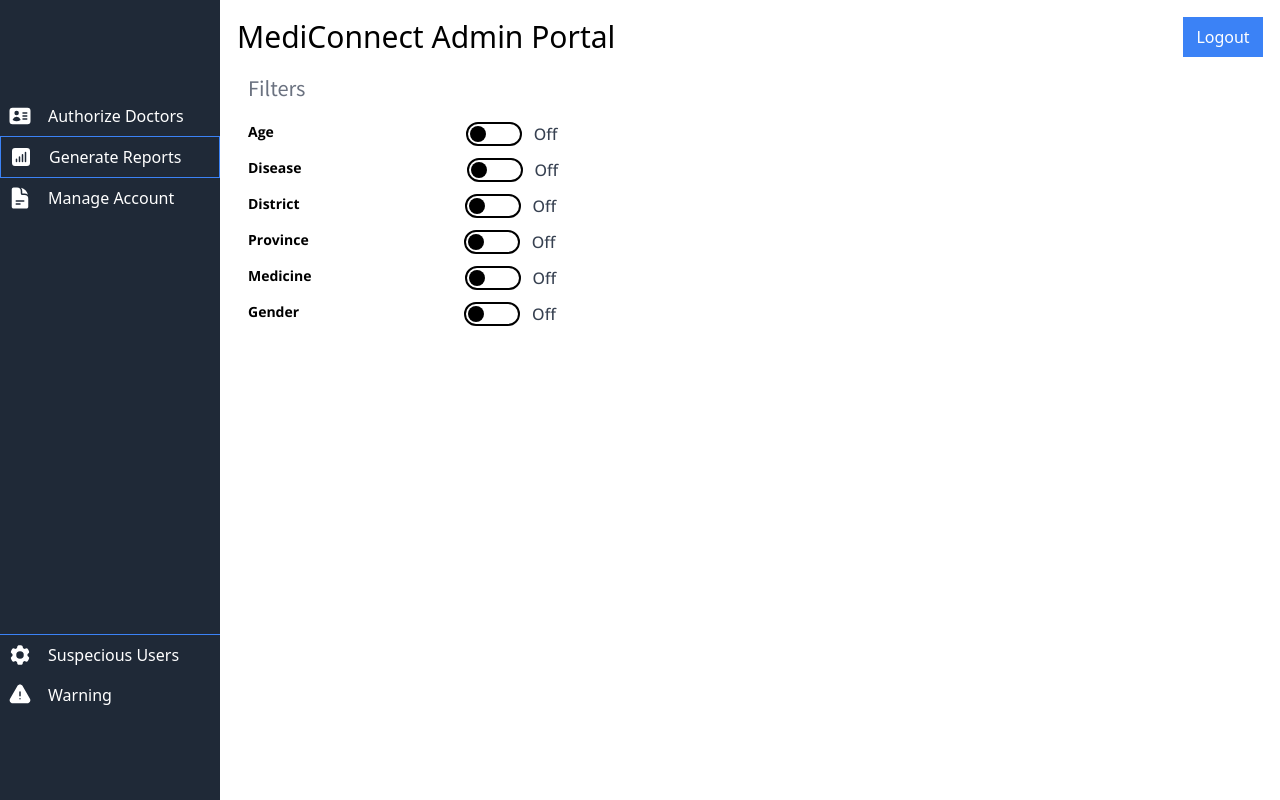
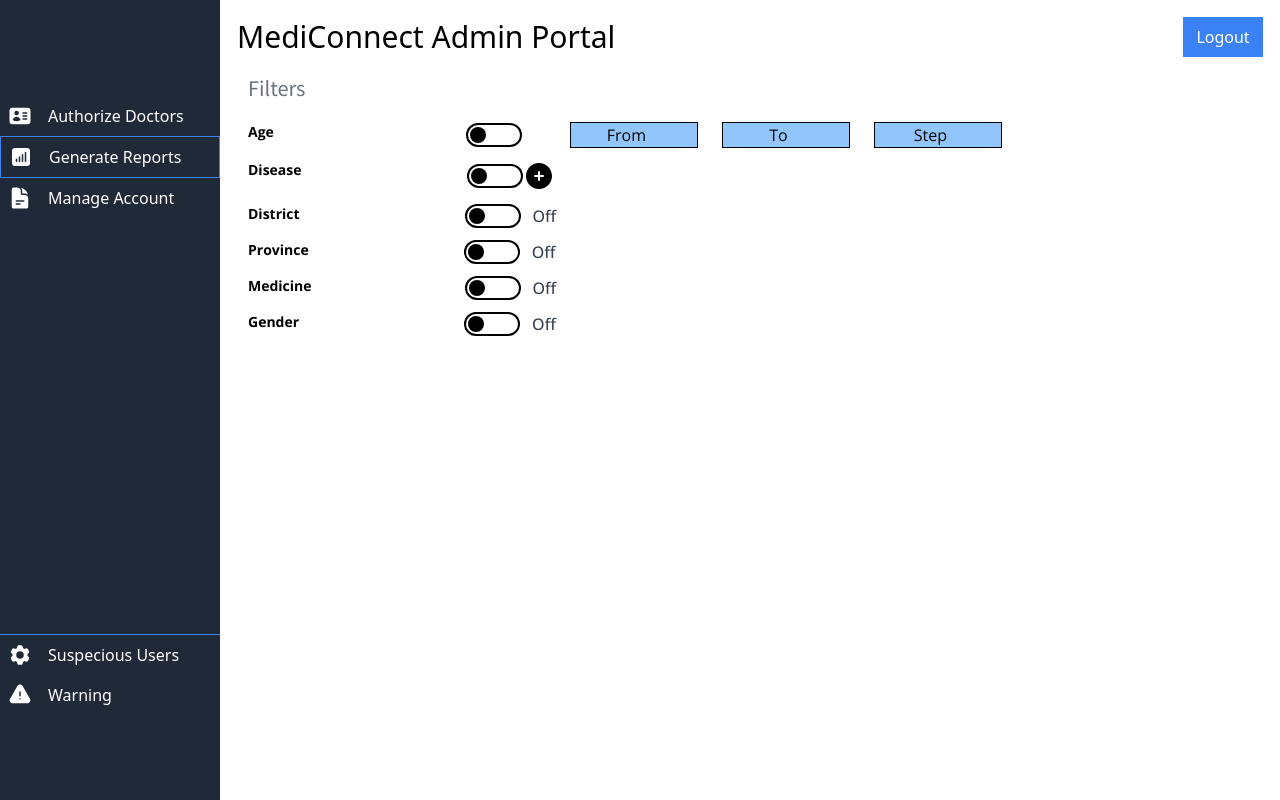
Before and after one commit to Medical-Care-Management-System/Mediconnect-Admin-Frontend, a React (Create React App) app: page / in a window 1280 px wide. Both pictures are taken after a click on the item "Generate Reports". Built offline with nearby package versions, Linux system fonts and the light colour scheme.

Commit message:
before achive dynamic input text boxes

```diff
--- a/src/Filter.jsx
+++ b/src/Filter.jsx
@@ -1,4 +1,5 @@
 import React, { useState } from 'react';
+import { AddIcon } from './Icons/icon';
 
 const Filter = () => {
   const [isCheckedAge, setIsCheckedAge] = useState(false);
@@ -7,6 +8,11 @@ const Filter = () => {
   const [isCheckedProvince, setIsCheckedProvince] = useState(false);
   const [isCheckedMedicine, setIsCheckedMedicine] = useState(false);
   const [isCheckedGender, setIsCheckedGender] = useState(false);
+  const[StatrAge,setStartAge] =useState();
+  const[EndAge,setEndAge]=useState();
+  const[StepSize,setStepSize]=useState();
+
+  {/* Toggle Button  */}
   const handleToggleAge = () => {
     setIsCheckedAge(!isCheckedAge);
   };
@@ -30,6 +36,25 @@ const Filter = () => {
   const handleToggleGender = () => {
     setIsCheckedGender(!isCheckedGender);
   };
+  {/* Toggele Button End */}
+
+  {/* handle Input */}
+
+  const handleStartAge=(event)=>{
+    setStartAge(event.target.value);
+  }
+
+  const handleEndAge=(event)=>{
+    setEndAge(event.target.value);
+  }
+
+  const handleStep=(event)=>{
+    setStepSize(event.target.value);
+  }
+
+
+  {/* End Handle Input */}
+
 
   return (
     <div >
@@ -52,13 +77,18 @@ const Filter = () => {
             {/* Line */}
             <div className={`block ${isCheckedAge ? 'bg-black' : 'bg-white'} w-14 h-6 rounded-full border-2 border-black `}></div>
             {/* Dot */}
-            <div className={`dot absolute left-1 top-1 ${isCheckedAge ? 'bg-white':'bg-black'} w-4 h-4 rounded-xl transition transform ${isCheckedAge ? 'translate-x-6' : 'translate-x-0 '}`}></div>
-          </div>
-          {/* Optional Label */}
-          <div className="ml-3 text-gray-700 font-medium">
-            {isCheckedAge ? 'On' : 'Off'}
+            <div className={`dot absolute left-1 top-1 ${isCheckedAge ? 'bg-white':'bg-black'} w-4 h-4 rounded-xl transition transform ${isCheckedAge ? 'translate-x-8' : 'translate-x-0 '}`}></div>
           </div>
         </label>
+        <div className='pl-12'>
+        <input type="number"  min="1" max="100" className=' border border-black bg-blue-300 text-black placeholder-black w-32  text-center' value={StatrAge} onChange={handleStartAge} disabled={!isCheckedAge} placeholder='From' required/>
+        </div>
+        <div className='pl-6'>
+        <input type="number"  min="1" max="100" className=' border border-black bg-blue-300 text-black placeholder-black w-32  text-center' value={EndAge} onChange={handleEndAge} disabled={!isCheckedAge} placeholder='To' required/>
+        </div>
+        <div className='pl-6'>
+        <input type="number"  min="1" max="100" className=' border border-black bg-blue-300 text-black placeholder-black w-32  text-center' value={StepSize} onChange={handleStep} disabled={!isCheckedAge} placeholder='Step' required/>
+        </div>
       </div>
       {/* --------------------------------------------------------Age Block  End  ---------------------------------------------------------------------- */}
 
@@ -78,13 +108,13 @@ const Filter = () => {
             {/* Line */}
             <div className={`block ${isCheckedDisease ? 'bg-black' : 'bg-white'} w-14 h-6 rounded-full border-2 border-black `}></div>
             {/* Dot */}
-            <div className={`dot absolute left-1 top-1 ${isCheckedDisease ? 'bg-white':'bg-black'} w-4 h-4 rounded-xl transition transform ${isCheckedDisease ? 'translate-x-6' : 'translate-x-0 '}`}></div>
-          </div>
-          {/* Optional Label */}
-          <div className="ml-3 text-gray-700 font-medium">
-            {isCheckedDisease ? 'On' : 'Off'}
+            <div className={`dot absolute left-1 top-1 ${isCheckedDisease ? 'bg-white':'bg-black'} w-4 h-4 rounded-xl transition transform ${isCheckedDisease ? 'translate-x-8' : 'translate-x-0 '}`}></div>
           </div>
         </label>
+        {/* <input type="text" required  className=' border border-black bg-blue-300 text-black placeholder-black w-32  text-center' value={} onChange={} disabled={!isCheckedDisease}  /> */}
+        <button   onClick={()=>{}}>
+          <AddIcon/>
+          </button>
       </div>
       {/* -------------------------------------------------------- Disease Block  End  ---------------------------------------------------------------------- */}
 
@@ -104,7 +134,7 @@ const Filter = () => {
             {/* Line */}
             <div className={`block ${isCheckedDistrict ? 'bg-black' : 'bg-white'} w-14 h-6 rounded-full border-2 border-black `}></div>
             {/* Dot */}
-            <div className={`dot absolute left-1 top-1 ${isCheckedDistrict ? 'bg-white':'bg-black'} w-4 h-4 rounded-xl transition transform ${isCheckedDistrict ? 'translate-x-6' : 'translate-x-0 '}`}></div>
+            <div className={`dot absolute left-1 top-1 ${isCheckedDistrict ? 'bg-white':'bg-black'} w-4 h-4 rounded-xl transition transform ${isCheckedDistrict ? 'translate-x-8' : 'translate-x-0 '}`}></div>
           </div>
           {/* Optional Label */}
           <div className="ml-3 text-gray-700 font-medium">
@@ -130,7 +160,7 @@ const Filter = () => {
             {/* Line */}
             <div className={`block ${isCheckedProvince ? 'bg-black' : 'bg-white'} w-14 h-6 rounded-full border-2 border-black `}></div>
             {/* Dot */}
-            <div className={`dot absolute left-1 top-1 ${isCheckedProvince ? 'bg-white':'bg-black'} w-4 h-4 rounded-xl transition transform ${isCheckedProvince ? 'translate-x-6' : 'translate-x-0 '}`}></div>
+            <div className={`dot absolute left-1 top-1 ${isCheckedProvince ? 'bg-white':'bg-black'} w-4 h-4 rounded-xl transition transform ${isCheckedProvince ? 'translate-x-8' : 'translate-x-0 '}`}></div>
           </div>
           {/* Optional Label */}
           <div className="ml-3 text-gray-700 font-medium">
@@ -156,7 +186,7 @@ const Filter = () => {
             {/* Line */}
             <div className={`block ${isCheckedMedicine ? 'bg-black' : 'bg-white'} w-14 h-6 rounded-full border-2 border-black `}></div>
             {/* Dot */}
-            <div className={`dot absolute left-1 top-1 ${isCheckedMedicine ? 'bg-white':'bg-black'} w-4 h-4 rounded-xl transition transform ${isCheckedMedicine ? 'translate-x-6' : 'translate-x-0 '}`}></div>
+            <div className={`dot absolute left-1 top-1 ${isCheckedMedicine ? 'bg-white':'bg-black'} w-4 h-4 rounded-xl transition transform ${isCheckedMedicine ? 'translate-x-8' : 'translate-x-0 '}`}></div>
           </div>
           {/* Optional Label */}
           <div className="ml-3 text-gray-700 font-medium">
@@ -184,7 +214,7 @@ const Filter = () => {
             {/* Line */}
             <div className={`block ${isCheckedGender ? 'bg-black' : 'bg-white'} w-14 h-6 rounded-full border-2 border-black `}></div>
             {/* Dot */}
-            <div className={`dot absolute left-1 top-1 ${isCheckedGender ? 'bg-white':'bg-black'} w-4 h-4 rounded-xl transition transform ${isCheckedGender ? 'translate-x-6' : 'translate-x-0 '}`}></div>
+            <div className={`dot absolute left-1 top-1 ${isCheckedGender ? 'bg-white':'bg-black'} w-4 h-4 rounded-xl transition transform ${isCheckedGender ? 'translate-x-8' : 'translate-x-0 '}`}></div>
           </div>
           {/* Optional Label */}
           <div className="ml-3 text-gray-700 font-medium">
--- a/src/Icons/icon.js
+++ b/src/Icons/icon.js
@@ -51,3 +51,11 @@
     );
 
   }
+  export const AddIcon=()=>{
+    return(
+            <svg xmlns="http://www.w3.org/2000/svg" viewBox="0 0 24 24" fill="currentColor" className="size-8">
+        <path fillRule="evenodd" d="M12 2.25c-5.385 0-9.75 4.365-9.75 9.75s4.365 9.75 9.75 9.75 9.75-4.365 9.75-9.75S17.385 2.25 12 2.25ZM12.75 9a.75.75 0 0 0-1.5 0v2.25H9a.75.75 0 0 0 0 1.5h2.25V15a.75.75 0 0 0 1.5 0v-2.25H15a.75.75 0 0 0 0-1.5h-2.25V9Z" clipRule="evenodd" />
+      </svg>
+
+    );
+  }
--- a/src/SideBar.jsx
+++ b/src/SideBar.jsx
@@ -1,5 +1,5 @@
 import React from 'react';
-import {  StatsIcon, AuthorizeIcon, ManageIcon, SettingIcon, WarningIcon } from './Icons/icon.js';
+import {  StatsIcon, AuthorizeIcon, ManageIcon, SettingIcon, WarningIcon, } from './Icons/icon.js';
 
 const SideBar = ({ activeMenuItem, setActiveMenuItem }) => {
   const menuItems = [
```
